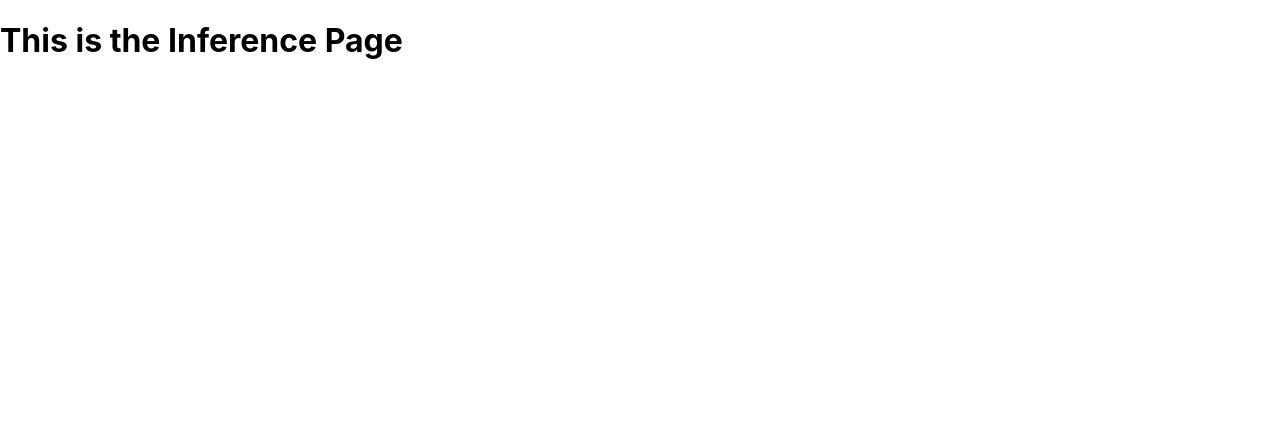
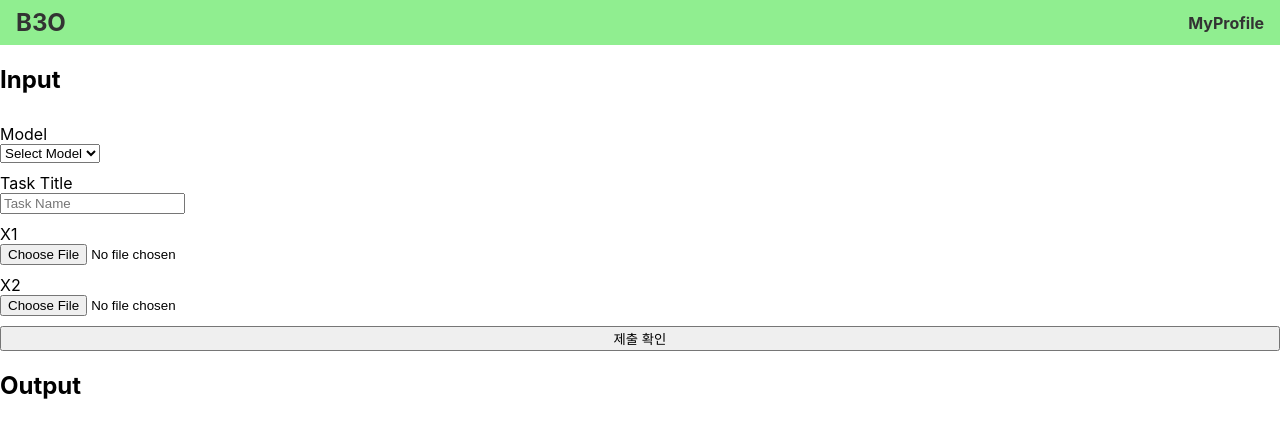
Before and after one commit to ACS-High-School/Frontend, a React (Create React App) app: page /inference in a window 1280 px wide. Shown: the top 438 px of the page. Built offline with nearby package versions, Linux system fonts and the light colour scheme.

Commit message:
feat : InferencePage 구현
- 파일첨부 기능 구현
- 파일다운로드 기능 구현
- Header 파일 작성

```diff
--- a/src/App.js
+++ b/src/App.js
@@ -1,5 +1,5 @@
 import React from 'react';
-import { BrowserRouter as Router, Routes, Route } from 'react-router-dom';
+import { BrowserRouter as Router, Routes, Route} from 'react-router-dom';
 import LoginPage from './components/LoginPage';
 import SignUpPage from './components/SignUpPage';
 import MyPage from './components/MyPage';
@@ -7,11 +7,9 @@ import MainSelectionPage from './components/MainSelectionPage';
 import InferencePage from './components/InferencePage';
 import FLPage from './components/FLPage';
 
-
 function App() {
   return (
     <Router>
-      <div>
       <Routes>
         <Route path="/" element={<LoginPage />} />
         <Route path="/signup" element={<SignUpPage />} />
@@ -20,7 +18,6 @@ function App() {
         <Route path="/inference" element={<InferencePage />} />
         <Route path="/fl" element={<FLPage />} />
       </Routes>
-      </div>
     </Router>
   );
 }
--- /dev/null
+++ b/src/components/Header.jsx
@@ -0,0 +1,14 @@
+import React from 'react';
+import { Link } from 'react-router-dom';
+import '../styles/Header.css'; // 헤더 스타일 임포트
+
+function Header() {
+  return (
+    <div className="header">
+      <Link to="/select" className="logo">B3O</Link>
+      <Link to="/mypage" className="my-profile">MyProfile</Link>
+    </div>
+  );
+}
+
+export default Header;
--- a/src/components/InferencePage.jsx
+++ b/src/components/InferencePage.jsx
@@ -1,7 +1,104 @@
-import React from 'react';
+import React, { useState } from 'react';
+import '../styles/InferencePage.css'; // 상대 경로를 사용하여 CSS 파일 임포트
+import Header from '../components/Header'; // Header 컴포넌트 임포트
 
 function InferencePage() {
-  return <h1>This is the Inference Page</h1>;
+  const [taskTitle, setTaskTitle] = useState('');
+  const [model, setModel] = useState('');
+  const [x1File, setX1File] = useState(null);
+  const [x2File, setX2File] = useState(null);
+  const [submitted, setSubmitted] = useState(false);
+
+  const handleTaskTitleChange = (event) => {
+    setTaskTitle(event.target.value);
+  };
+
+  const handleModelChange = (event) => {
+    setModel(event.target.value);
+  };
+
+  const handleX1FileChange = (event) => {
+    setX1File(event.target.files[0]);
+  };
+
+  const handleX2FileChange = (event) => {
+    setX2File(event.target.files[0]);
+  };
+
+  const handleSubmit = () => {
+    console.log('Submitted', { taskTitle, model, x1File, x2File });
+    setSubmitted(true);
+  };
+
+  const handleDownload = () => {
+    if (x2File) {
+      const url = URL.createObjectURL(x2File);
+      const a = document.createElement('a');
+      a.href = url;
+      a.download = x2File.name;
+      a.click();
+      URL.revokeObjectURL(url);
+    }
+  };
+
+  return (
+    <div className="container">
+      <Header />
+      <h2>Input</h2>
+      <label className="block">
+        Model
+        <select value={model} onChange={handleModelChange} className="block">
+          <option value="">Select Model</option>
+          <option value="1">1</option>
+          <option value="2">2</option>
+          <option value="3">3</option>
+          <option value="4">4</option>
+        </select>
+      </label>
+
+      <label className="block">
+        Task Title
+        <input
+          type="text"
+          value={taskTitle}
+          onChange={handleTaskTitleChange}
+          placeholder="Task Name"
+          className="block"
+        />
+      </label>
+
+      <label className="block">
+        X1
+        <input
+          type="file"
+          onChange={handleX1FileChange}
+          className="block"
+        />
+        {x1File && <p>Selected: {x1File.name}</p>}
+      </label>
+
+      <label className="block">
+        X2
+        <input
+          type="file"
+          onChange={handleX2FileChange}
+          className="block"
+        />
+        {x2File && <p>Selected: {x2File.name}</p>}
+      </label>
+
+      <button onClick={handleSubmit} className="block">
+        제출 확인
+      </button>
+
+      <h2>Output</h2>
+      {submitted && x2File && (
+        <button onClick={handleDownload} className="block">
+          Download X2 File
+        </button>
+      )}
+    </div>
+  );
 }
 
 export default InferencePage;
--- /dev/null
+++ b/src/styles/Header.css
@@ -0,0 +1,22 @@
+/* Header.css */
+
+.header {
+    display: flex;
+    justify-content: space-between;
+    align-items: center;
+    padding: 0.5rem 1rem;
+    background-color: #90ee90; /* 연한 연두색 */
+  }
+
+  .logo {
+    color: #333;
+    text-decoration: none;
+    font-weight: bold;
+    font-size: 1.5rem;
+  }
+
+  .my-profile {
+    color: #333;
+    text-decoration: none;
+    font-weight: bold;
+  }
--- a/src/styles/InferencePage.css
+++ b/src/styles/InferencePage.css
@@ -0,0 +1,15 @@
+/* InferencePage.css */
+
+.container {
+    display: flex;
+    flex-direction: column;
+  }
+
+  .block {
+    display: block;
+    margin-top: 10px;
+  }
+
+  .block:first-child {
+    margin-top: 0;
+  }
```
Lines whose indentation alone changed are shown as unchanged.
